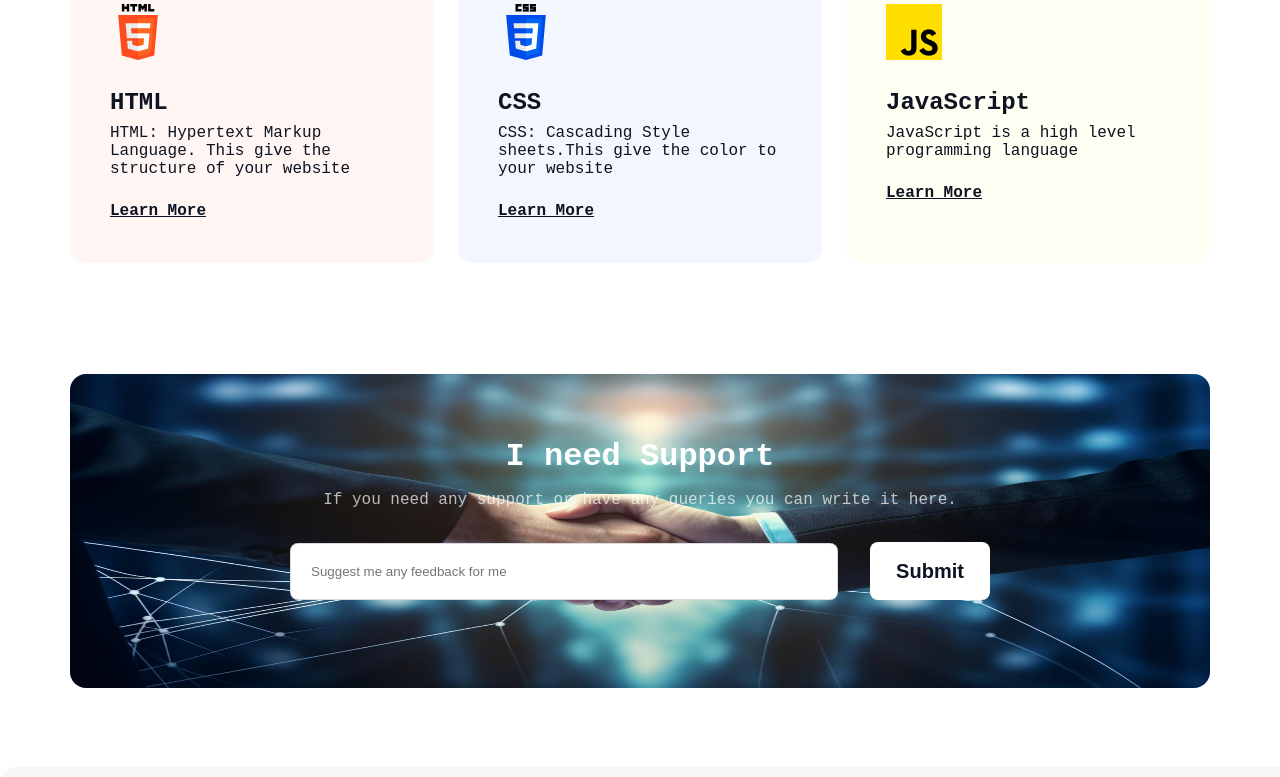
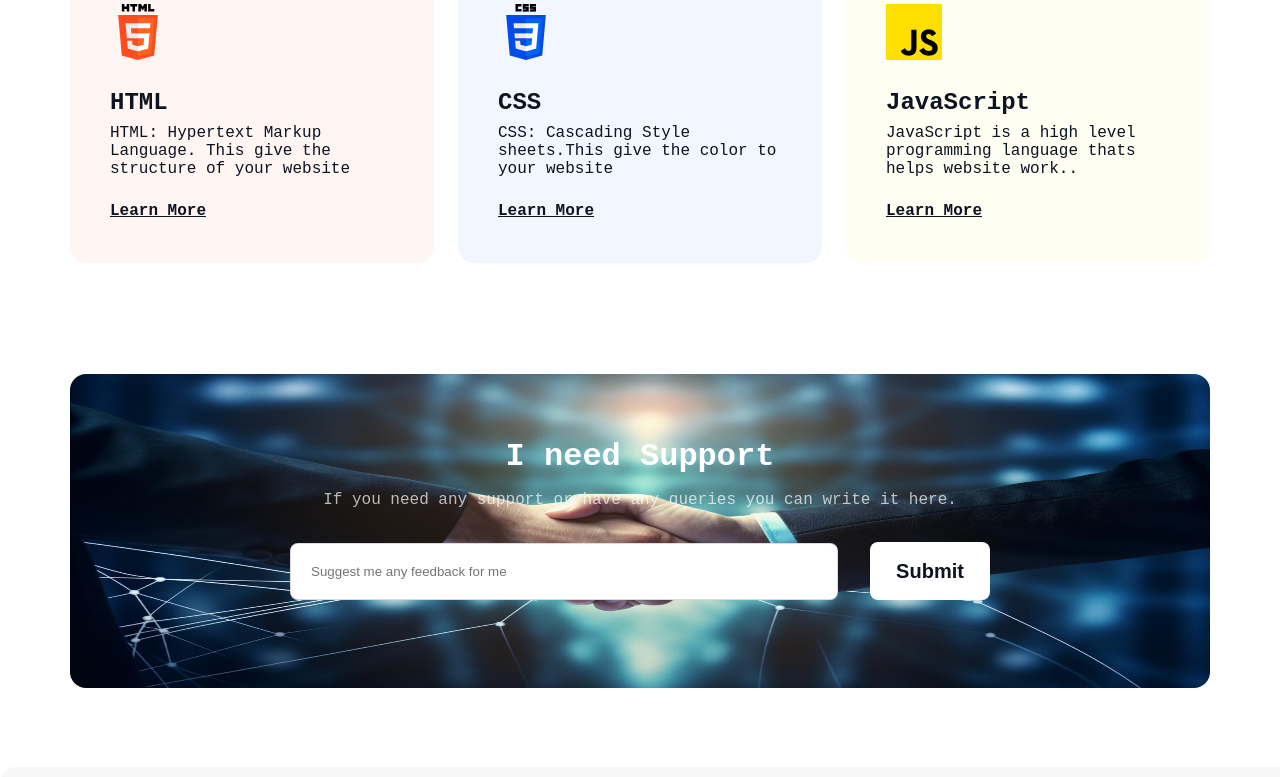
Before and after one commit to tanvirahmedtagim/Basic-in-Web-develoment, a plain HTML site: page index.html in a window 1280 px wide. Shown: the part 3360-4137 px from the top of the page. Drawn offline with Linux system fonts and the light colour scheme; a web font is replaced by a local one.

Commit message:
all done

```diff
--- a/index.html
+++ b/index.html
@@ -142,7 +142,10 @@
           <div class="third-section">
             <img src="./assets/js.png" alt="" />
             <h1>JavaScript</h1>
-            <p>JavaScript is a high level programming language</p>
+            <p>
+              JavaScript is a high level programming language thats helps
+              website work..
+            </p>
             <div>
               <a href="https://www.w3schools.com/js/" target="_blank"
                 >Learn More</a
```
